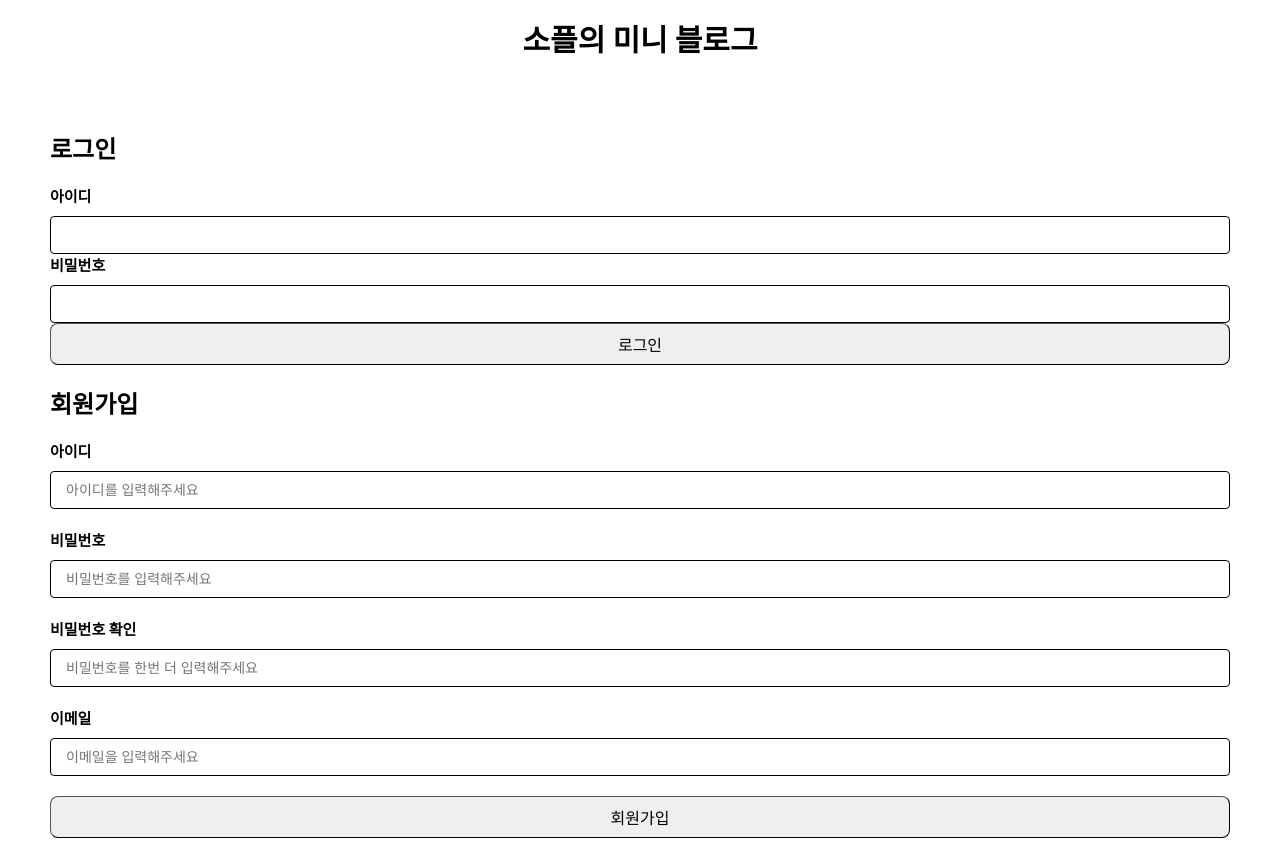
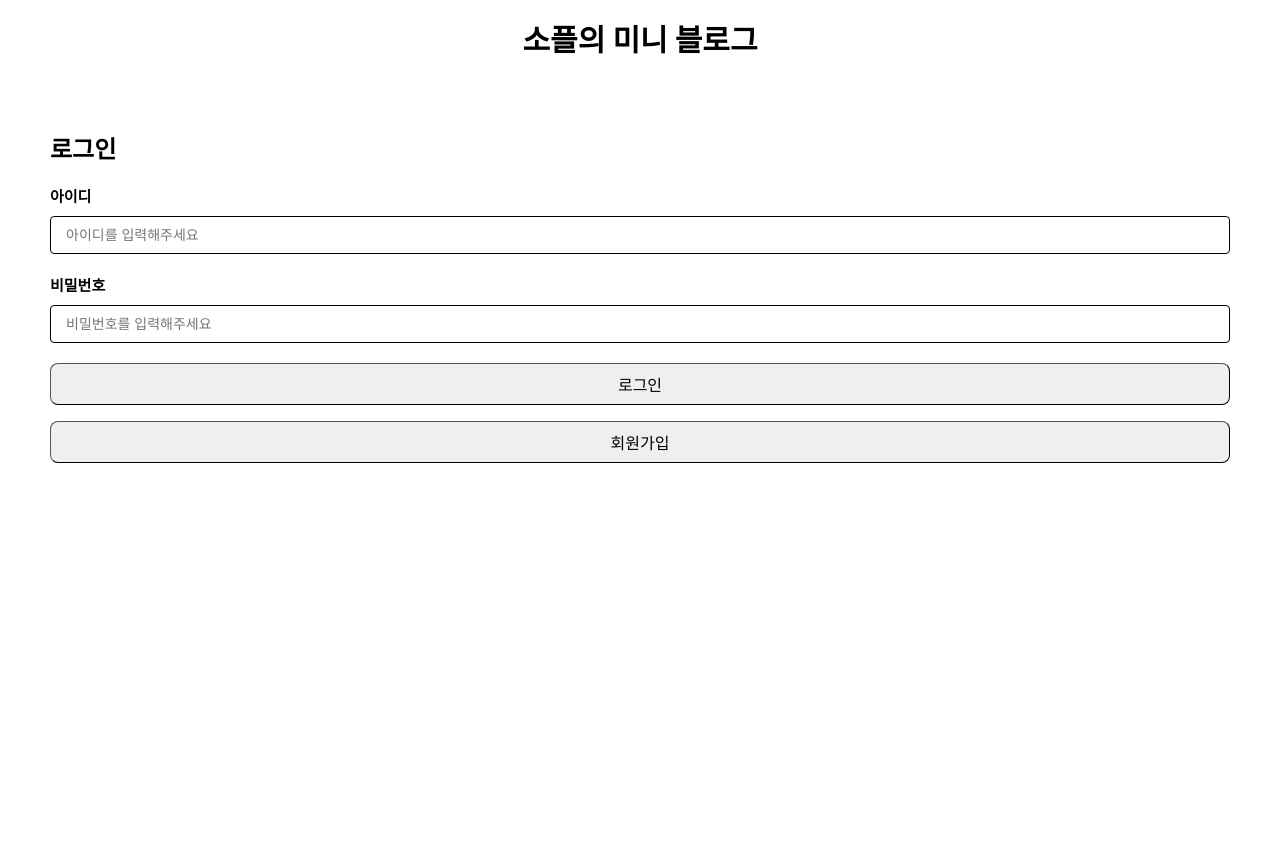
Before and after one commit to simminseon/react-miniblog, a React (Create React App) app: page /login in a window 1280 px wide. After the commit the page ends 800 px from the top, so only its background shows below. Built offline with nearby package versions, Linux system fonts and the light colour scheme.

Commit message:
회원가입, 로그인 추가

```diff
--- a/src/App.js
+++ b/src/App.js
@@ -1,5 +1,5 @@
 import "./App.css";
-import React, { createContext, useReducer } from "react";
+import React, { createContext, useEffect, useReducer } from "react";
 import { BrowserRouter, Route, Routes } from "react-router-dom";
 import Container from "./component/layout/Container";
 import Header from "./component/layout/Header";
@@ -8,31 +8,34 @@ import BlogWrite from "./component/page/blog/BlogWrite";
 import BlogPost from "./component/page/blog/BlogPost";
 import Login from "./component/page/login/Login";
 import Join from "./component/page/join/Join";
+import LoginInfo from "./component/layout/LoginInfo";
 
 const initialState = {
   memberData: [],
+  login: false,
 };
 export const MemberContext = createContext({
   memberData: [],
+  login: false,
   dispatch: () => {},
 });
 
 export const ADD_MEMBER = "ADD_MEMBER";
+export const SET_LOGIN = "SET_LOGIN";
 
 const reducer = (state, action) => {
   switch (action.type) {
     case ADD_MEMBER: {
-      // const memberData = [
-      //   {
-      //     id: action.id,
-      //     password: action.password,
-      //     email: action.email,
-      //   },
-      // ];
       const memberData = action.memberData;
       return {
         ...state,
         memberData,
+      };
+    }
+    case SET_LOGIN: {
+      const login = action.login;
+      return {
+        login,
       };
     }
 
@@ -43,21 +46,21 @@ const reducer = (state, action) => {
 
 function App() {
   const [state, dispatch] = useReducer(reducer, initialState);
-  console.log(state.memberData);
+
+  console.log("최상단", state.memberData);
   return (
-    <MemberContext.Provider value={{ memberData: state.memberData, dispatch }}>
+    <MemberContext.Provider
+      value={{ memberData: state.memberData, login: state.login, dispatch }}
+    >
       <Header>소플의 미니 블로그</Header>
       <Container>
-        <BrowserRouter basename={process.env.PUBLIC_URL}>
-          <Routes>
-            {/* <Route path="/" element={<BlogList />} /> */}
-            <Route path="blogWrite" element={<BlogWrite />} />
-            <Route path="blogPost/:post" element={<BlogPost />} />
-            <Route path="login" element={<Login />} />
-          </Routes>
-        </BrowserRouter>
-        {/* <Login /> */}
-        <Join />
+        <Routes>
+          <Route path="/" element={<BlogList />} />
+          <Route path="blogWrite" element={<BlogWrite />} />
+          <Route path="blogPost/:post" element={<BlogPost />} />
+          <Route path="login" element={<Login />} />
+          <Route path="join" element={<Join />} />
+        </Routes>
       </Container>
     </MemberContext.Provider>
   );
--- /dev/null
+++ b/src/component/layout/LoginInfo.jsx
@@ -0,0 +1,50 @@
+import React, { useContext, useEffect, useState } from "react";
+import { useNavigate } from "react-router-dom";
+import styled from "styled-components";
+import { MemberContext, SET_LOGIN } from "../../App";
+import Button from "../ui/Button";
+const StyledWrapper = styled.div`
+  display: flex;
+  justify-content: end;
+  align-items: center;
+`;
+
+const StyledText = styled.span`
+  font-size: 15px;
+  padding-right: 10px;
+`;
+
+function LoginInfo() {
+  const { memberData, login } = useContext(MemberContext);
+  const [member, setMember] = useState({});
+  const [isLogin, setIsLogin] = useState({});
+  const navigate = useNavigate();
+  // console.log("멤버데이터:", memberData);
+  // console.log("로그인 정보:", login);
+  useEffect(() => {
+    setMember(memberData);
+    setIsLogin(login);
+    console.log(memberData);
+    console.log(login);
+  }, []);
+  // console.log(member);
+  return (
+    <>
+      {isLogin ? (
+        <StyledWrapper>
+          <StyledText>
+            <strong>{}</strong>님이 로그인 하였습니다.
+          </StyledText>
+          <Button>로그아웃</Button>
+        </StyledWrapper>
+      ) : (
+        <StyledWrapper>
+          <StyledText>로그인을 해주세요.</StyledText>
+          <Button onClick={() => navigate("/login")}>로그인</Button>
+        </StyledWrapper>
+      )}
+    </>
+  );
+}
+
+export default LoginInfo;
--- a/src/component/list/PostListItem.jsx
+++ b/src/component/list/PostListItem.jsx
@@ -1,5 +1,5 @@
 import React from "react";
-import { useNavigate, useParams } from "react-router-dom";
+import { useNavigate } from "react-router-dom";
 import styled from "styled-components";
 
 const Wrapper = styled.div`
--- a/src/component/page/blog/BlogList.jsx
+++ b/src/component/page/blog/BlogList.jsx
@@ -1,14 +1,21 @@
-import React from "react";
+import React, { useContext } from "react";
 import { useNavigate } from "react-router-dom";
 import Button from "../../ui/Button";
 import PostList from "../../list/PostList";
 import data from "../../../data/data.json";
+import LoginInfo from "../../layout/LoginInfo";
+import { MemberContext } from "../../../App";
 
 function BlogList() {
+  const { login } = useContext(MemberContext);
   const navigate = useNavigate();
   return (
     <>
-      <Button onClick={() => navigate("/blogWrite")}>글 작성하기</Button>
+      <LoginInfo />
+      {login && (
+        <Button onClick={() => navigate("/blogWrite")}>글 작성하기</Button>
+      )}
+
       <PostList blogDataList={data.blog} />
     </>
   );
--- a/src/component/page/join/Join.jsx
+++ b/src/component/page/join/Join.jsx
@@ -1,11 +1,12 @@
 import React, { useContext, useEffect, useState } from "react";
-import styled, { keyframes } from "styled-components";
+import { useNavigate } from "react-router-dom";
+import styled from "styled-components";
 import Button from "../../ui/Button";
 import Input from "../../ui/Input";
 import Label from "../../ui/Label";
-import { useInput } from "../../../hooks/useInput";
 import ErrorMessage from "../../ui/ErrorMessage";
 import { MemberContext, ADD_MEMBER } from "../../../App";
+import { useInput } from "../../../hooks/useInput";
 
 const StyledField = styled.div`
   padding-bottom: 20px;
@@ -13,7 +14,6 @@ const StyledField = styled.div`
 
 function Join() {
   const { memberData, dispatch } = useContext(MemberContext);
-
   const [id, onChangeId] = useInput("");
   const [password, onChangePassword] = useInput("");
   const [email, onChangeEmail] = useInput("");
@@ -22,13 +22,7 @@ function Join() {
   const [idError, setIdError] = useState(false);
   const [passwordError, setPasswordError] = useState(false);
   const [emailError, setEmailError] = useState(false);
-
-  const [member, setMember] = useState({
-    id,
-    password,
-    email,
-  });
-  // console.log(memberData);
+  const navigate = useNavigate();
 
   useEffect(() => {
     if (password !== passwordCheck) {
@@ -38,56 +32,41 @@ function Join() {
     }
   }, [password, passwordCheck]);
 
-  // const checkValue = (id, password, email) => {
-  //   if (id.length <= 0) {
-  //     return setIdError(true);
-  //   }
-  //   // else {
-  //   //   setIdError(false);
-  //   // }
-  //   if (password.length <= 0) {
-  //     return setPasswordError(true);
-  //   }
-  //   // else {
-  //   //   setPasswordError(false);
-  //   // }
-  //   if (email.length <= 0) {
-  //     return setEmailError(true);
-  //   }
-  //   // else {
-  //   //   setEmailError(false);
-  //   // }
-
-  //   return true;
-  // };
-
   const onSubmitJoin = (e) => {
     e.preventDefault();
 
     if (id.length <= 0) {
       setIdError(true);
+      return;
     } else {
       setIdError(false);
     }
     if (password.length <= 0) {
       setPasswordError(true);
+      return;
     } else {
       setPasswordError(false);
     }
+    if (password !== passwordCheck) {
+      setPasswordCheckError(true);
+      return;
+    } else {
+      setPasswordCheckError(false);
+    }
     if (email.length <= 0) {
       setEmailError(true);
+      return;
     } else {
       setEmailError(false);
     }
-
-    // if (!checkValue(id, password, email)) {
-    //   return;
-    // }
 
     dispatch({
       type: ADD_MEMBER,
       memberData: [...memberData, { id: id, password: password, email: email }],
     });
+
+    alert("회원가입이 완료되었습니다.");
+    navigate("/login");
   };
 
   const onChangePasswordCheck = (e) => {
@@ -127,11 +106,9 @@ function Join() {
           onChange={onChangePasswordCheck}
           placeholder={"비밀번호를 한번 더 입력해주세요"}
         />
-        {/* {error} */}
         {passwordCheckError && (
           <ErrorMessage>비밀번호가 다릅니다.</ErrorMessage>
         )}
-        {/* {passwordError && <ErrorMessage>비밀번호를 입력해주세요.</ErrorMessage>} */}
       </StyledField>
       <StyledField>
         <Label id={"inpEmail"}>이메일</Label>
--- a/src/component/page/login/Login.jsx
+++ b/src/component/page/login/Login.jsx
@@ -1,22 +1,100 @@
-import React from "react";
+import React, { useContext, useState } from "react";
+import { useNavigate } from "react-router-dom";
+import styled from "styled-components";
 import Button from "../../ui/Button";
 import Input from "../../ui/Input";
 import Label from "../../ui/Label";
+import ErrorMessage from "../../ui/ErrorMessage";
+import { useInput } from "../../../hooks/useInput";
+import { MemberContext, SET_LOGIN } from "../../../App";
+
+const errorMessage = {
+  emptyId: "아이디를 입력해주세요",
+  errorId: "가입된 아이디가 없습니다.",
+  emptyPassword: "비밀번호를 입력해주세요",
+  errorPassword: "비밀번호가 틀렸습니다.",
+};
+
+const StyledField = styled.div`
+  padding-bottom: 20px;
+`;
 
 function Login() {
+  const { memberData, dispatch } = useContext(MemberContext);
+  const [id, onChangeId] = useInput("");
+  const [password, onChangePassword] = useInput("");
+  const [idError, setIdError] = useState(false);
+  const [passwordError, setPasswordError] = useState(false);
+  const [idErrorMessage, setIdErrorMessage] = useState("");
+  const [passwordErrorMessage, setPasswordErrorMessage] = useState("");
+  const navigate = useNavigate();
+
+  const onSubmitLogin = (e) => {
+    e.preventDefault();
+    const idCheck = memberData.filter((data) => {
+      return data.id === id;
+    });
+
+    if (idCheck.length === 0) {
+      setIdError(true);
+      setIdErrorMessage(errorMessage.errorId);
+    } else {
+      setIdError(false);
+      idCheck.map((data) => {
+        if (data.password === password) {
+          setPasswordError(false);
+          dispatch({
+            type: SET_LOGIN,
+            login: true,
+          });
+          navigate("/");
+        } else {
+          setPasswordError(true);
+          setPasswordErrorMessage(errorMessage.errorPassword);
+        }
+      });
+    }
+
+    if (id === "") {
+      setIdError(true);
+      setIdErrorMessage(errorMessage.emptyId);
+    }
+    if (password === "") {
+      setPasswordError(true);
+      setPasswordErrorMessage(errorMessage.emptyPassword);
+    }
+  };
   return (
-    <form>
-      <h2>로그인</h2>
-      <div>
-        <Label id={"inpId"}>아이디</Label>
-        <Input id={"inpId"} />
-      </div>
-      <div>
-        <Label id={"inpPassword"}>비밀번호</Label>
-        <Input type={"password"} id={"inpPassword"} />
-      </div>
-      <Button size={"full"}>로그인</Button>
-    </form>
+    <>
+      <form onSubmit={onSubmitLogin}>
+        <h2>로그인</h2>
+        <StyledField>
+          <Label id={"inpId"}>아이디</Label>
+          <Input
+            id={"inpId"}
+            value={id}
+            onChange={onChangeId}
+            placeholder={"아이디를 입력해주세요"}
+          />
+          {idError && <ErrorMessage>{idErrorMessage}</ErrorMessage>}
+        </StyledField>
+        <StyledField>
+          <Label id={"inpPassword"}>비밀번호</Label>
+          <Input
+            type={"password"}
+            id={"inpPassword"}
+            value={password}
+            onChange={onChangePassword}
+            placeholder={"비밀번호를 입력해주세요"}
+          />
+          {passwordError && <ErrorMessage>{passwordErrorMessage}</ErrorMessage>}
+        </StyledField>
+        <Button size={"full"}>로그인</Button>
+      </form>
+      <Button onClick={() => navigate("/join")} size={"full"}>
+        회원가입
+      </Button>
+    </>
   );
 }
 
--- a/src/index.js
+++ b/src/index.js
@@ -2,10 +2,14 @@ import React from "react";
 import ReactDOM from "react-dom/client";
 import "./index.css";
 import App from "./App";
+import { BrowserRouter } from "react-router-dom";
 
 const root = ReactDOM.createRoot(document.getElementById("root"));
 root.render(
   <React.StrictMode>
-    <App />
+    <BrowserRouter basename={process.env.PUBLIC_URL}>
+      {/* <BrowserRouter> */}
+      <App />
+    </BrowserRouter>
   </React.StrictMode>
 );
```
